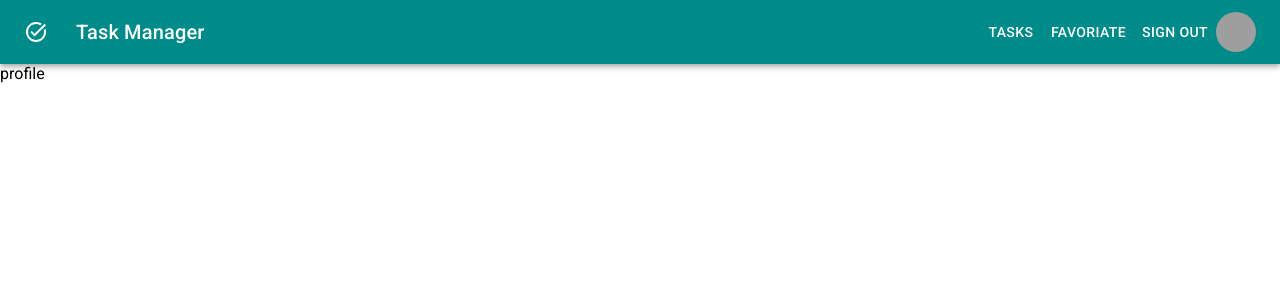
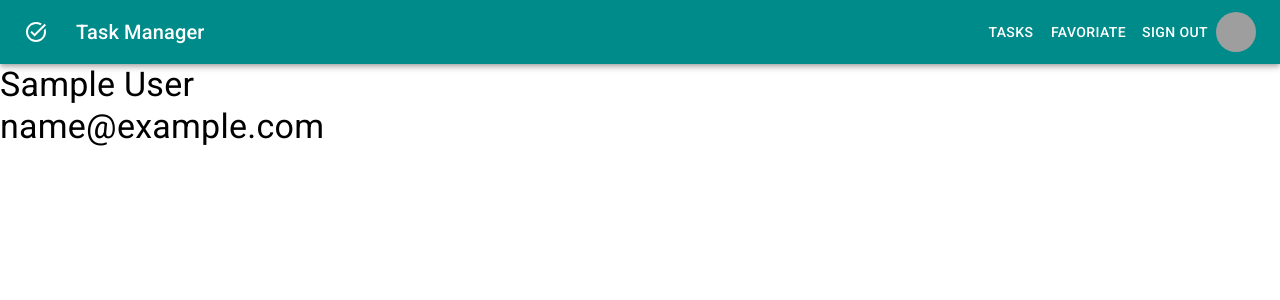
Before and after one commit to getssh/task_manager, a React (Create React App) app in the folder frontend/: page /profile in a window 1280 px wide. Shown: the top 300 px of the page. Built offline with nearby package versions, Linux system fonts and the light colour scheme; no server answers; sample sign-in values are in the browser's storage; grey boxes are pictures that could not be loaded.

Commit message:
Add profile comp to render current user info

```diff
--- a/frontend/src/features/users/userHelper.js
+++ b/frontend/src/features/users/userHelper.js
@@ -21,13 +21,16 @@ const signinUser = async(userData) => {
 }
 
 const getUser = async(token) => {
-  const config = {
+  const config ={
     headers: {
       Authorization: `Bearer ${token}`
     }
   }
 
   const response = await axios.get(API_URL+'profile', config)
+  if (response.data) {
+    localStorage.setItem('user', JSON.stringify(response.data))
+  }
 
   return response.data
 }
--- a/frontend/src/features/users/userSlice.js
+++ b/frontend/src/features/users/userSlice.js
@@ -34,9 +34,13 @@ export const logout = createAsyncThunk('user/logout/', async(_, thunkAPI) => {
 })
 
 export const getUser = createAsyncThunk('user/getUser', async(_, thunkAPI)=> {
-  const token = await thunkAPI.getState().user.user.token
+  try {
+    const token = thunkAPI.getState().user.user.token
 
-  return await userHelper.getUser(token)
+    return await userHelper.getUser(token)
+  } catch (error) {
+    return thunkAPI.rejectWithValue(error.toString())
+  }
 })
 
 const userSlice = createSlice({
--- a/frontend/src/pages/Profile.js
+++ b/frontend/src/pages/Profile.js
@@ -1,9 +1,45 @@
-import React from 'react'
+import {useEffect} from 'react'
+import {useSelector, useDispatch} from 'react-redux'
+import {toast} from 'react-toastify'
+import { getUser } from '../features/users/userSlice'
+import {useNavigate} from 'react-router-dom'
+import { Typography } from '@mui/material'
+import { getTasks } from '../features/tasks/taskSlice'
 
-const profile = () => {
+const Profile = () => {
+  const dispatch = useDispatch()
+  const navigate = useNavigate()
+
+  const {user, isLoading, isError, isSuccess, message} = useSelector((state)=>state.user)
+
+  console.log(user)
+
+  useEffect(()=> {
+    if (isError) {
+      toast.error(message)
+    }
+
+    dispatch(getTasks())
+  }, [dispatch, isError, message])
+
+  if (isLoading) {
+    <div>Loading...</div>
+  }
   return (
-    <div>profile</div>
+    <div>
+      {
+        user ? <div>
+          <Typography variant='h4'>
+            {user.name}
+          </Typography>
+          <Typography variant='h4'>
+            {user.email}
+          </Typography>
+        </div> :
+        <div>No user found</div>
+      }
+    </div>
   )
 }
 
-export default profile
+export default Profile
```
